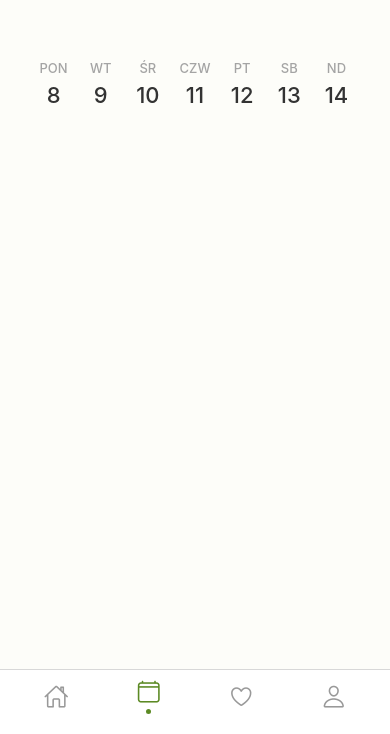
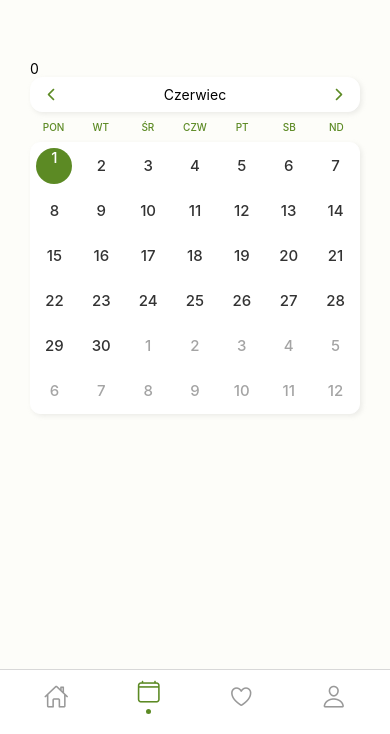
Before and after one commit to weronikaskowron1/Inzynierka, a React Native app: screen /Rezerwacje in a window 390 px wide. Shown: the part 110-844 px from the top of the page. Built offline with nearby package versions, Linux system fonts and the light colour scheme.

Commit message:
date changer jako osobny komponent

```diff
--- /dev/null
+++ b/Komponenty/Rezerwacje/DateChanger.tsx
@@ -0,0 +1,42 @@
+import { Text, View, StyleSheet, Pressable } from "react-native";
+import { Feather } from "@expo/vector-icons";
+import { Colors } from "../../Themes/colors.ts";
+
+const DateChanger = ({previousSheet, nextSheet, currentMonthText, currentYear, currentWeek = ""}) => {
+  return (
+    <View style={styles.calendar_switch_container}>
+      <Pressable style={styles.arrow} onPress={() => previousSheet()}>
+        <Feather name="chevron-left" size={20} color="#5C8A24" />
+      </Pressable>
+      <Text style={styles.date_text}>
+        {currentWeek} {currentMonthText.charAt(0).toUpperCase() + currentMonthText.slice(1)}{" "}
+        {currentYear}
+      </Text>
+      <Pressable style={styles.arrow} onPress={() => nextSheet()}>
+        <Feather name="chevron-right" size={20} color={Colors.green2} />
+      </Pressable>
+    </View>
+  );
+};
+
+const styles = StyleSheet.create({
+  calendar_switch_container: {
+    width: "100%",
+    height: 35,
+    backgroundColor: "white",
+
+    borderWidth: 1,
+    borderRadius: 12,
+    borderColor: "white",
+    boxShadow: "2px 2px 5px rgba(164, 164, 164, 0.2)",
+
+    marginBottom: 9,
+    paddingHorizontal: 10,
+
+    flexDirection: "row",
+    justifyContent: "space-between",
+    alignItems: "center",
+  },
+})
+
+export default DateChanger;
--- a/Komponenty/Rezerwacje/MonthCalendar.tsx
+++ b/Komponenty/Rezerwacje/MonthCalendar.tsx
@@ -1,8 +1,9 @@
 import { Text, View, StyleSheet, Pressable } from "react-native";
-import { Feather } from "@expo/vector-icons";
+
 import { useState } from "react";
 
 import { Colors } from "../../Themes/colors.ts";
+import DateChanger from "./DateChanger";
 
 const MonthCalendar = () => {
   const [year, setYear] = useState(new Date().getFullYear());
@@ -67,18 +68,7 @@ const MonthCalendar = () => {
   return (
     <View>
       <Text>{selectedDayIndex}</Text>
-      <View style={styles.calendar_switch_container}>
-        <Pressable style={styles.arrow} onPress={() => previousMonth()}>
-          <Feather name="chevron-left" size={20} color="#5C8A24" />
-        </Pressable>
-        <Text style={styles.date_text}>
-          {currentMonthText.charAt(0).toUpperCase() + currentMonthText.slice(1)}{" "}
-          {year}
-        </Text>
-        <Pressable style={styles.arrow} onPress={() => nextMonth()}>
-          <Feather name="chevron-right" size={20} color={Colors.green2} />
-        </Pressable>
-      </View>
+      <DateChanger previousSheet = {previousMonth} nextSheet = {nextMonth} currentMonthText={currentMonthText}/>
 
       <View style={styles.week}>
         {weekDays.map((item, index) => (
--- a/Strony/Rezerwacje.tsx
+++ b/Strony/Rezerwacje.tsx
@@ -11,7 +11,7 @@ function Rezerwacje() {
   return (
       <View style={styles.body}>
         <View style={styles.container}>
-          <WeekCalendar />
+          <MonthCalendar />
         </View>
       </View>
   );
```
